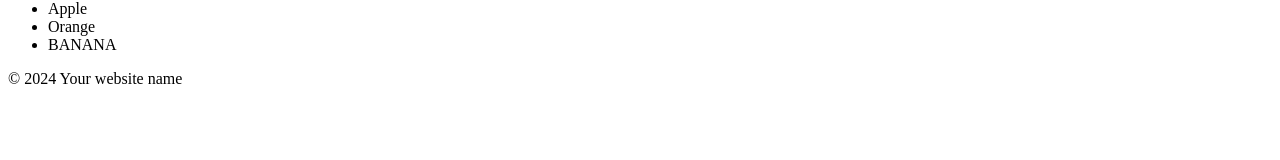
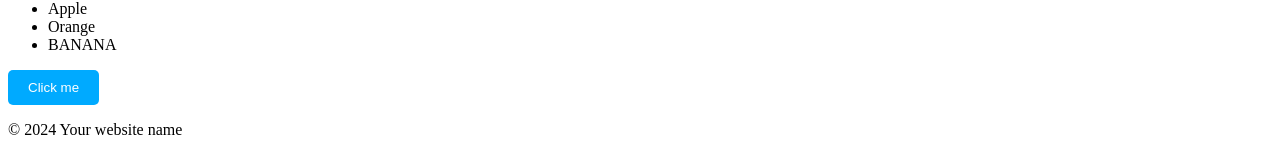
Before and after one commit to DinhAnh-Nguyen/FirstProject, a React (Vite) app in the folder my-react-app/: page / in a window 1280 px wide. Shown: the part 478-638 px from the top of the page. Built offline with nearby package versions, Linux system fonts and the light colour scheme.

Commit message:
Button component added. Learned about 3 different CSS styling approaches: Internal, External, and Modules.

```diff
--- a/my-react-app/src/App.jsx
+++ b/my-react-app/src/App.jsx
@@ -2,7 +2,7 @@
 import Footer from './Footer.jsx'
 import Food from './Food.jsx'
 import Card from './Card.jsx'
-import Button from './Button.jsx'
+import Button from './Button/Button.jsx'
 
 function App() {
 
@@ -11,6 +11,7 @@
             <Header></Header>
             <Card></Card>
             <Food></Food>
+            <Button></Button>
             <Footer></Footer>
         </>
     );
--- a/my-react-app/src/Button.jsx
+++ /dev/null
@@ -1,9 +0,0 @@
-
-function Button () {
-
-    return (
-        <button className="button">Click me</button>
-    );
-}
-
-export default Button
--- /dev/null
+++ b/my-react-app/src/Button/Button.jsx
@@ -0,0 +1,10 @@
+import styles from './Button.module.css'
+
+function Button () {
+
+    return (
+        <button className={styles.button}>Click me</button>
+    );
+}
+
+export default Button
--- /dev/null
+++ b/my-react-app/src/Button/Button.module.css
@@ -0,0 +1,8 @@
+.button {
+    background-color: hsl(200, 100%, 50%);
+    color: white;
+    padding: 10px 20px;
+    border-radius: 5px;
+    border: none;
+    cursor: pointer;
+}
```
Also changed, not shown: my-react-app/src/index.css (line endings or trailing spaces).
